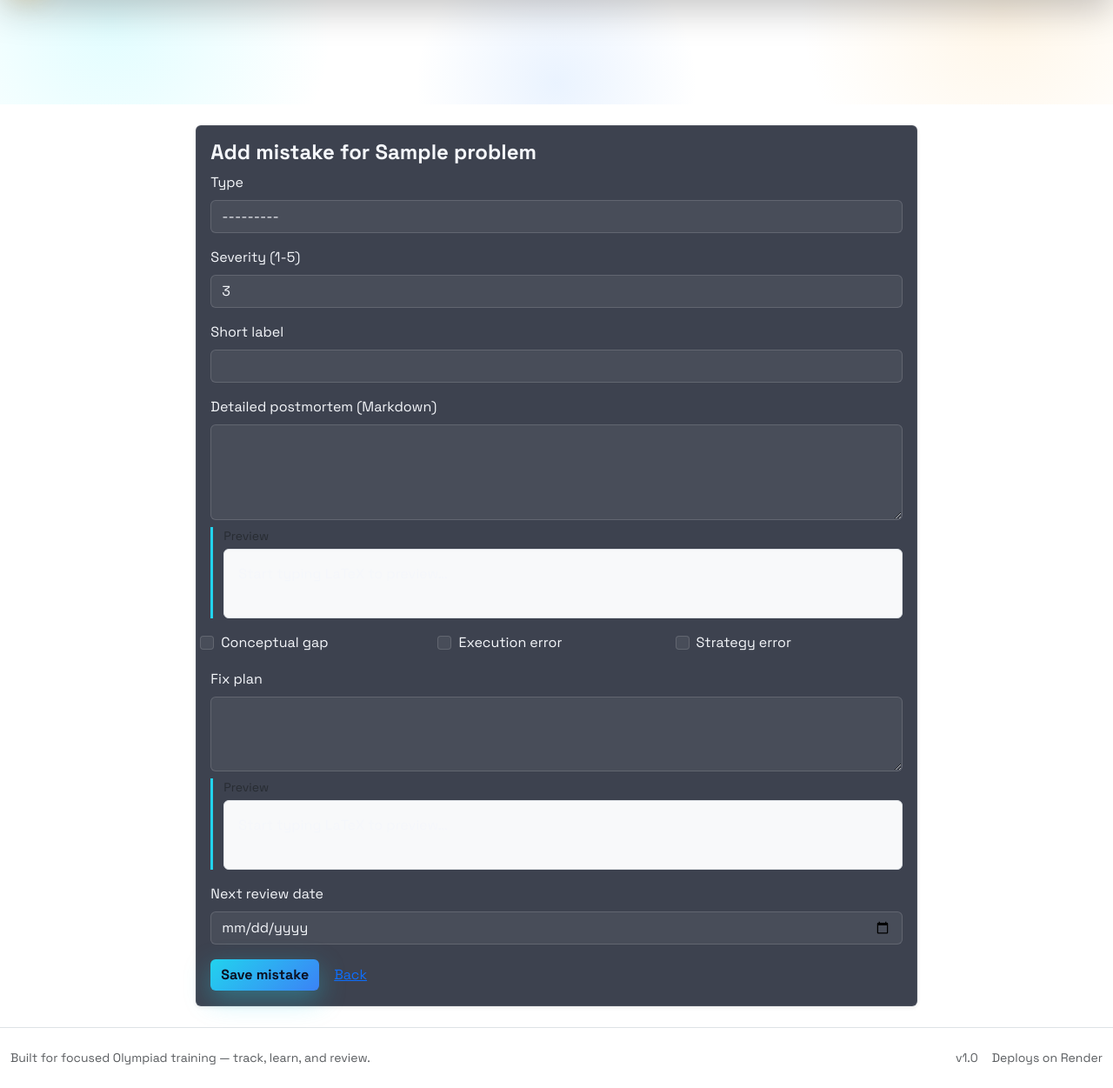
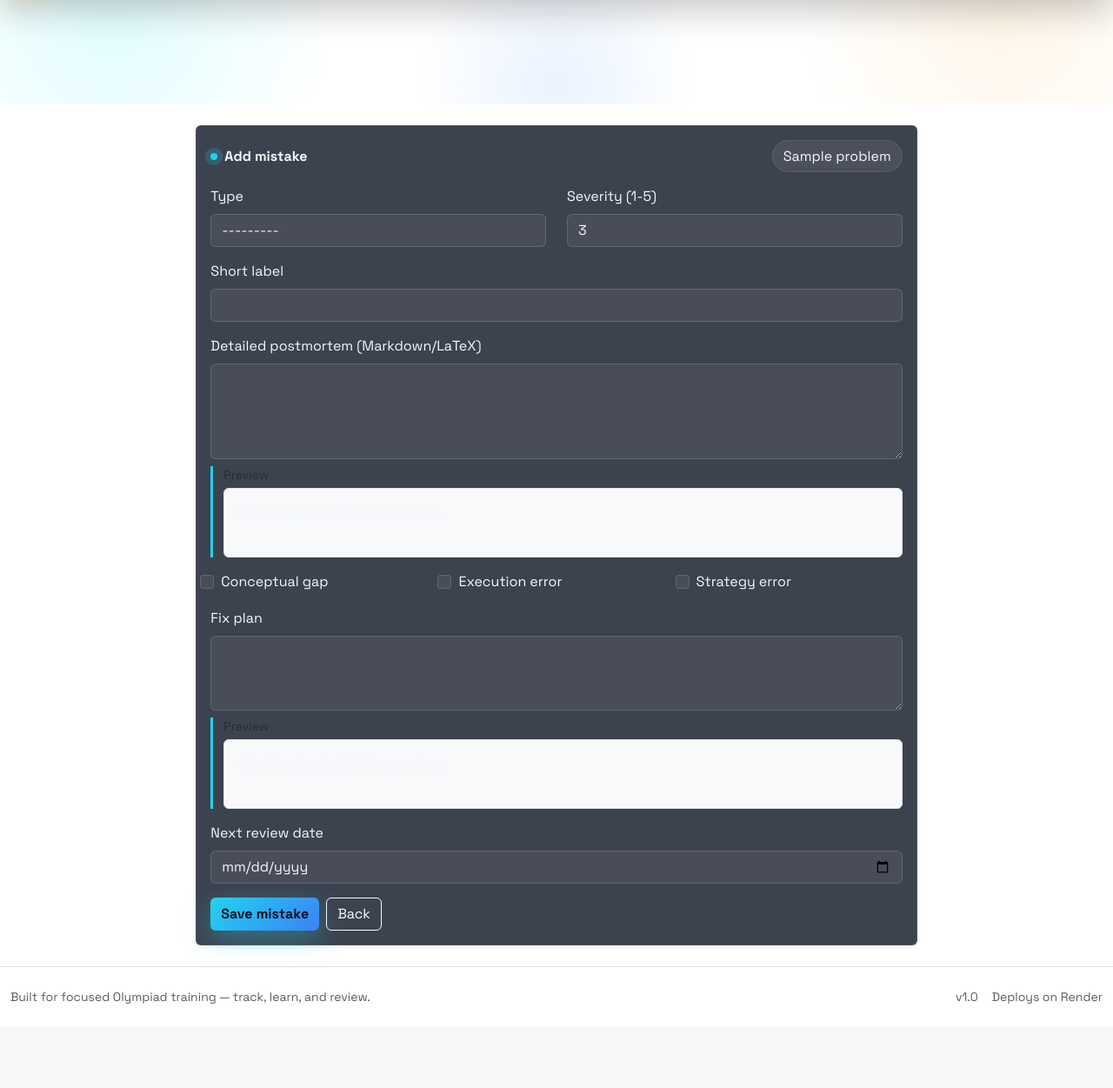
Before and after one commit to 123UsernamemanresU321/OEA, a Django app: page /attempts/1/mistakes/add/ in a window 1280 px wide. Shown: the part 65-1316 px from the top of the page at 87% size. After the commit the page ends 1219 px from the top, so only its background shows below. Run offline with Django 5.2, Linux system fonts and the light colour scheme; a user stored in the database is signed in; data comes from the database, SQL or seed files in the repository; tables that the repository leaves empty hold one stand-in row (values such as "Sample post"); some libraries are stand-ins or nearby versions.

Commit message:
Update form.html

```diff
--- a/templates/mistakes/form.html
+++ b/templates/mistakes/form.html
@@ -1,22 +1,27 @@
 {% extends "base.html" %}
 {% block content %}
 <div class="row justify-content-center">
-    <div class="col-md-8">
+    <div class="col-md-10 col-lg-8">
         <div class="card shadow-sm">
             <div class="card-body">
-                <h4 class="card-title">Add mistake for {{ attempt.problem.title }}</h4>
+                <div class="d-flex justify-content-between align-items-center mb-3">
+                    <div class="section-heading mb-0"><span class="indicator"></span> Add mistake</div>
+                    <div class="pill">{{ attempt.problem.title }}</div>
+                </div>
                 <form method="post">
                     {% csrf_token %}
                     {{ form.non_field_errors }}
-                    <div class="mb-3">
+                    <div class="row">
+                        <div class="col-md-6 mb-3">
                             <label class="form-label">Type</label>
                             {{ form.mistake_type }}
                             {{ form.mistake_type.errors }}
                         </div>
-                    <div class="mb-3">
+                        <div class="col-md-6 mb-3">
                             <label class="form-label">Severity (1-5)</label>
                             {{ form.severity }}
                             {{ form.severity.errors }}
+                        </div>
                     </div>
                     <div class="mb-3">
                         <label class="form-label">Short label</label>
@@ -24,7 +29,7 @@
                         {{ form.short_label.errors }}
                     </div>
                     <div class="mb-3">
-                        <label class="form-label">Detailed postmortem (Markdown)</label>
+                        <label class="form-label">Detailed postmortem (Markdown/LaTeX)</label>
                         {{ form.detailed_postmortem }}
                         {{ form.detailed_postmortem.errors }}
                     </div>
@@ -49,8 +54,10 @@
                         {{ form.next_review_date }}
                         {{ form.next_review_date.errors }}
                     </div>
+                    <div class="d-flex gap-2">
                         <button class="btn btn-primary" type="submit">Save mistake</button>
-                    <a class="btn btn-link" href="{% url 'finish_attempt' attempt.pk %}">Back</a>
+                        <a class="btn btn-outline-light" href="{% url 'finish_attempt' attempt.pk %}">Back</a>
+                    </div>
                 </form>
             </div>
         </div>
```
Lines whose indentation alone changed are shown as unchanged.
